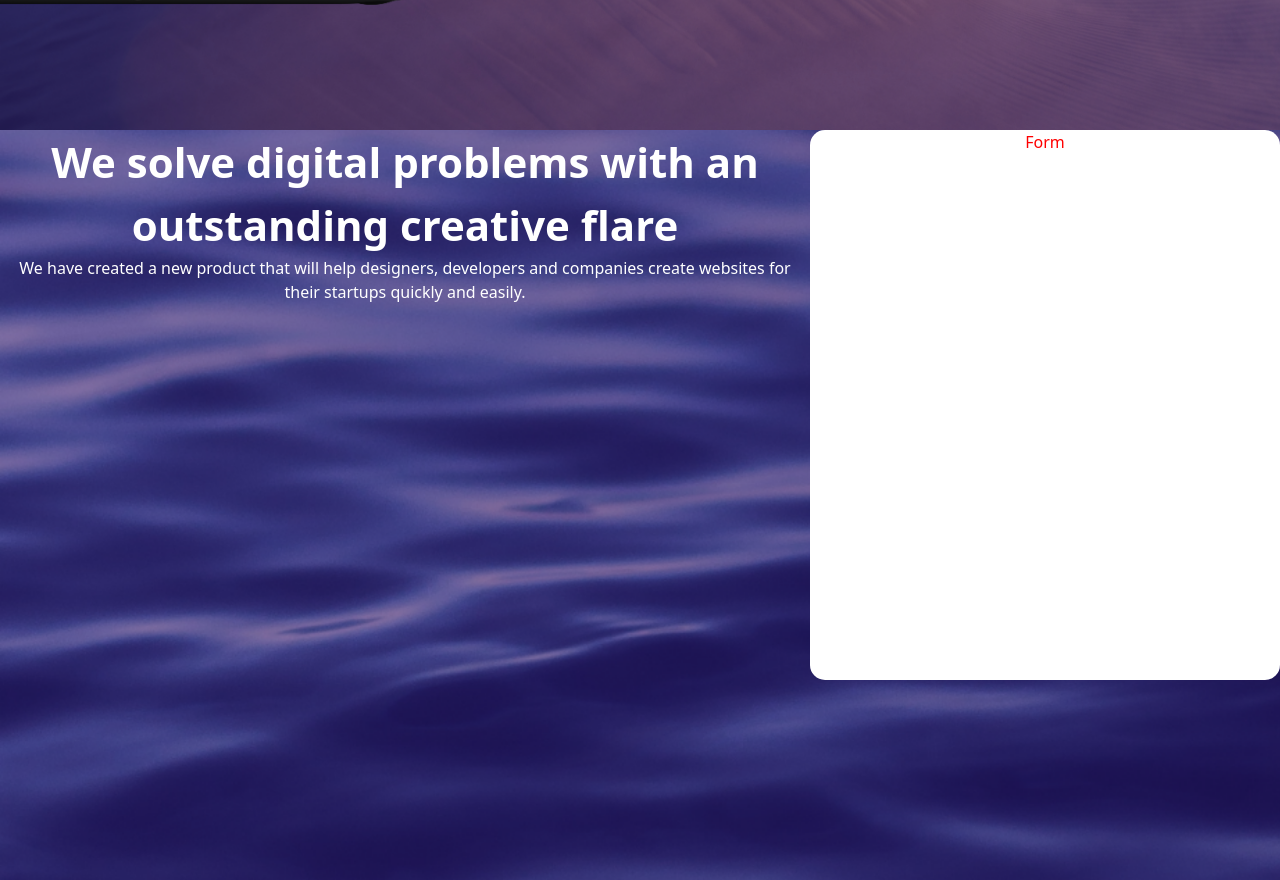
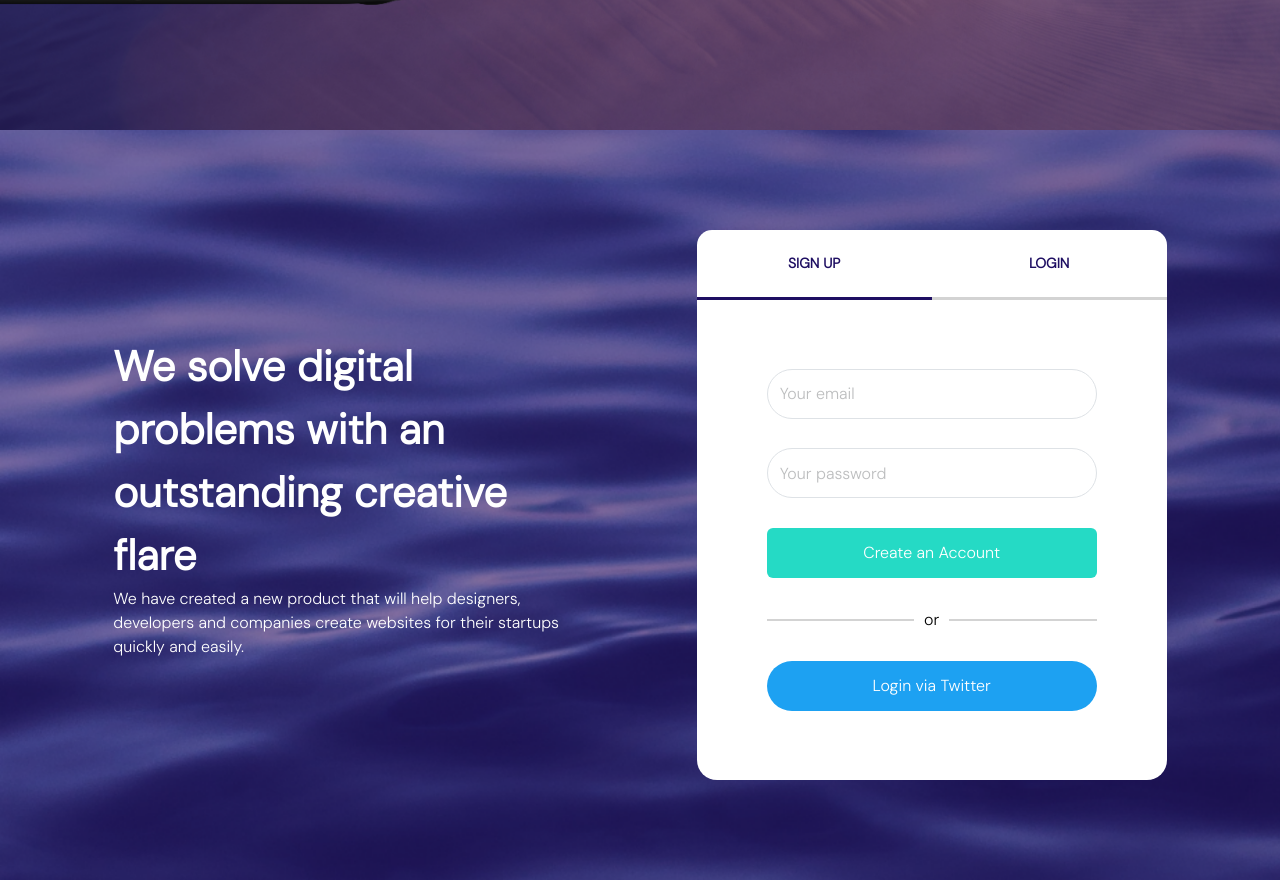
Before and after one commit to viix54/forgetCodeFigma, a React (Vite) app: page / in a window 1280 px wide. Shown: the part 1960-2840 px from the top of the page. Built offline with nearby package versions, Linux system fonts and the light colour scheme.

Commit message:
Added last document to Form Page after ending it

```diff
--- a/package.json
+++ b/package.json
@@ -10,12 +10,15 @@
     "preview": "vite preview"
   },
   "dependencies": {
+    "@hookform/resolvers": "^3.3.4",
     "bootstrap": "^5.3.2",
     "react": "^18.2.0",
     "react-bootstrap": "^2.10.1",
     "react-dom": "^18.2.0",
+    "react-hook-form": "^7.50.1",
     "react-icons": "^5.0.1",
-    "sass": "^1.70.0"
+    "sass": "^1.70.0",
+    "zod": "^3.22.4"
   },
   "devDependencies": {
     "@types/react": "^18.2.43",
--- a/src/components/Form_page/FormComp.jsx
+++ b/src/components/Form_page/FormComp.jsx
@@ -1,7 +1,55 @@
 import React from 'react';
 import './form_comp.scss';
 
+import { useForm } from 'react-hook-form';
+import { z } from 'zod';
+import { zodResolver } from '@hookform/resolvers/zod';
+
+const schema = z.object({
+  email: z.string().email(),
+  password: z.string().min(8),
+});
+
+const changeAuthType = (e) => {
+  e.target.style.borderBottom = '3px solid #1E0E62';
+  switch (e.target.className) {
+    case 'auth_type_sign_up':
+      {
+        document.getElementsByClassName('auth_type_login')[0].style.borderBottom =
+          '3px solid lightgray';
+      }
+      break;
+    case 'auth_type_login':
+      {
+        document.getElementsByClassName('auth_type_sign_up')[0].style.borderBottom =
+          '3px solid lightgray';
+      }
+      break;
+  }
+};
+
 export const FormComp = () => {
+  const {
+    register,
+    handleSubmit,
+    setError,
+    formState: { errors, isSubmitting },
+  } = useForm({
+    resolver: zodResolver(schema),
+  });
+
+  const onSubmit = async (data) => {
+    try {
+      await new Promise((resolve) => setTimeout(resolve, 1000));
+      console.log(data);
+      throw new Error();
+    } catch (error) {
+      setError('root', {
+        message: 'This email is already taken',
+      });
+    }
+  };
+
   return (
     <div className="form_article">
       <article>
@@ -13,7 +61,57 @@ export const FormComp = () => {
           </p>
         </section>
         <section className="form_article_auth_section">
-          <div>Form</div>
+          <div>
+            <div className="auth_type">
+              <button className="auth_type_sign_up" onClick={(event) => changeAuthType(event)}>
+                Sign Up
+              </button>
+              <button className="auth_type_login" onClick={(event) => changeAuthType(event)}>
+                Login
+              </button>
+            </div>
+            <div className="auth_form">
+              <form onSubmit={handleSubmit(onSubmit)}>
+                <input
+                  {...register('email')}
+                  type="text"
+                  className="form-control email_field"
+                  placeholder="Your email"
+                  style={{ height: '50px' }}
+                />
+                {errors.email && (
+                  <div style={{ color: 'red', textAlign: 'left' }}>{errors.email.message}</div>
+                )}
+                <input
+                  {...register('password')}
+                  type="password"
+                  className="form-control password_field"
+                  placeholder="Your password"
+                  style={{ height: '50px' }}
+                />
+                {errors.password && (
+                  <div style={{ color: 'red', textAlign: 'left' }}>{errors.password.message}</div>
+                )}
+                <button
+                  disabled={isSubmitting}
+                  type="sumbit"
+                  className="btn btn-success btn-create-account">
+                  {isSubmitting ? 'Loading...' : 'Create an Account'}
+                </button>
+                {errors.root && (
+                  <div style={{ color: 'red', textAlign: 'left' }}>{errors.root.message}</div>
+                )}
+                <div className="or_lines">
+                  <div />
+                  <p>or</p>
+                  <div />
+                </div>
+                <button type="sumbit" className="btn btn-info btn-login-twitter">
+                  Login via Twitter
+                </button>
+              </form>
+            </div>
+          </div>
         </section>
       </article>
     </div>
--- a/src/components/Form_page/form_comp.scss
+++ b/src/components/Form_page/form_comp.scss
@@ -3,7 +3,7 @@
 $text_font: 'DM Sans', sans-serif;
 
 .form_article{
-    font-style: $text_font;
+    font-family: $text_font;
     color: white;
     background-image: url('../../assets/form_backgr.png');
     background-repeat: no-repeat;
@@ -13,8 +13,15 @@ $text_font: 'DM Sans', sans-serif;
     // border: 1px solid white;
     &>article{
         display: flex;
-
+        align-items: center;
+        justify-content: space-evenly;
+        height: 100%;
         .form_article_text_section{
+            // flex-grow: 1;
+            text-align: left;
+            // border: 3px solid red;
+            min-height: 320px;
+            max-width: 470px;
             &>header{
                 font-size: 42px;
                 font-weight: bold;
@@ -25,12 +32,100 @@ $text_font: 'DM Sans', sans-serif;
             }
         }
         .form_article_auth_section{
+            // border: 1px solid white;
+            // flex-grow: 1;
             &>div{
-                color:red;
+                color:black;
                 background-color: white;
-                border-radius: 15px;
+                border-radius: 20px;
                 height: 550px;
                 width: 470px;
+                display: flex;
+                flex-direction: column;
+                align-items: center;
+                // border: 3px solid blue;
+                .auth_type{
+                    // border: 1px solid black;
+                    // margin: 10px 0px ;
+                    max-height: 70px;
+                    display: flex;
+                    width: 100%;
+                    justify-content: space-evenly;
+                    // align-items: center;
+                    flex: 1;
+                    // border-bottom: 1px solid black;
+                    .auth_type_sign_up, .auth_type_login{
+                        font-size: 14px;
+                        font-weight: bold;
+                        text-transform: uppercase;
+                        color: #1E0E62;
+                        flex: 1;
+                        width: 100%;
+                        border: none;
+                        background-color: white;
+                        border-bottom: 3px solid lightgray; // color for focus - #1E0E62
+                    }
+                    .auth_type_login{
+                        border-top-right-radius: 15px;
+                    }
+                    .auth_type_sign_up{
+                        border-bottom: 3px solid #1E0E62;
+                        border-top-left-radius: 15px;
+                    }
+
+                }
+                .auth_form{
+                    width: 100%;
+                    height: 100%;
+                    flex: 2;
+                    display: flex;
+                    align-items: center;
+                    justify-content: center;
+                    &>form{
+                        row-gap: 1px;
+                        min-width: 330px;
+                        // border: 1px solid black;
+                        display: flex;
+                        flex-direction: column;
+                        justify-content: space-evenly;
+                        min-height: 400px;
+                        .email_field, .password_field{
+                            // border: 1px solid grey
+                            border-radius: 100px;
+                            &::placeholder{
+                                opacity: 0.4;
+                            }
+                        }
+                        &>button{
+                            border:none;
+
+                        }
+                        .btn-login-twitter{
+                            border-radius: 100px;
+                            color: white;
+                            background-color: #1DA1F2;
+                            height: 50px ;
+                        }
+                        .btn-create-account{
+                            background-color: #25DAC5;
+                            height: 50px;
+                        }
+                        .or_lines{
+                            display: flex;
+                            justify-content: space-between;
+                            align-items: center;
+                            &>div{
+                                flex:2;
+                                border: 1px solid lightgray;
+                            }
+                            &>p{
+                                margin: 0px 10px;
+
+                            }
+                        }
+                    }
+
+                }
             }
         }
 
```
Also changed, not shown: src/components/Form/Form.jsx (added, +60 -0 lines), 1 other file (tests, documents, lock files or other folders).
